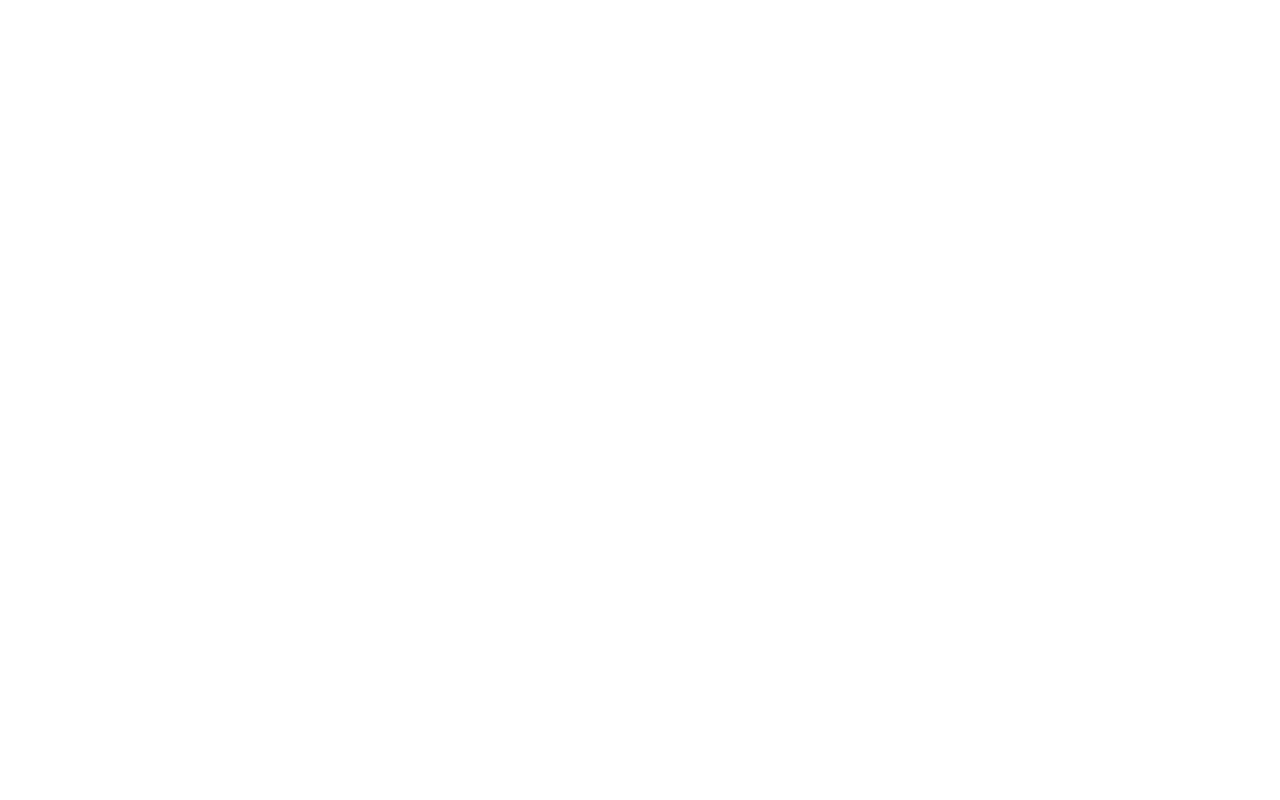
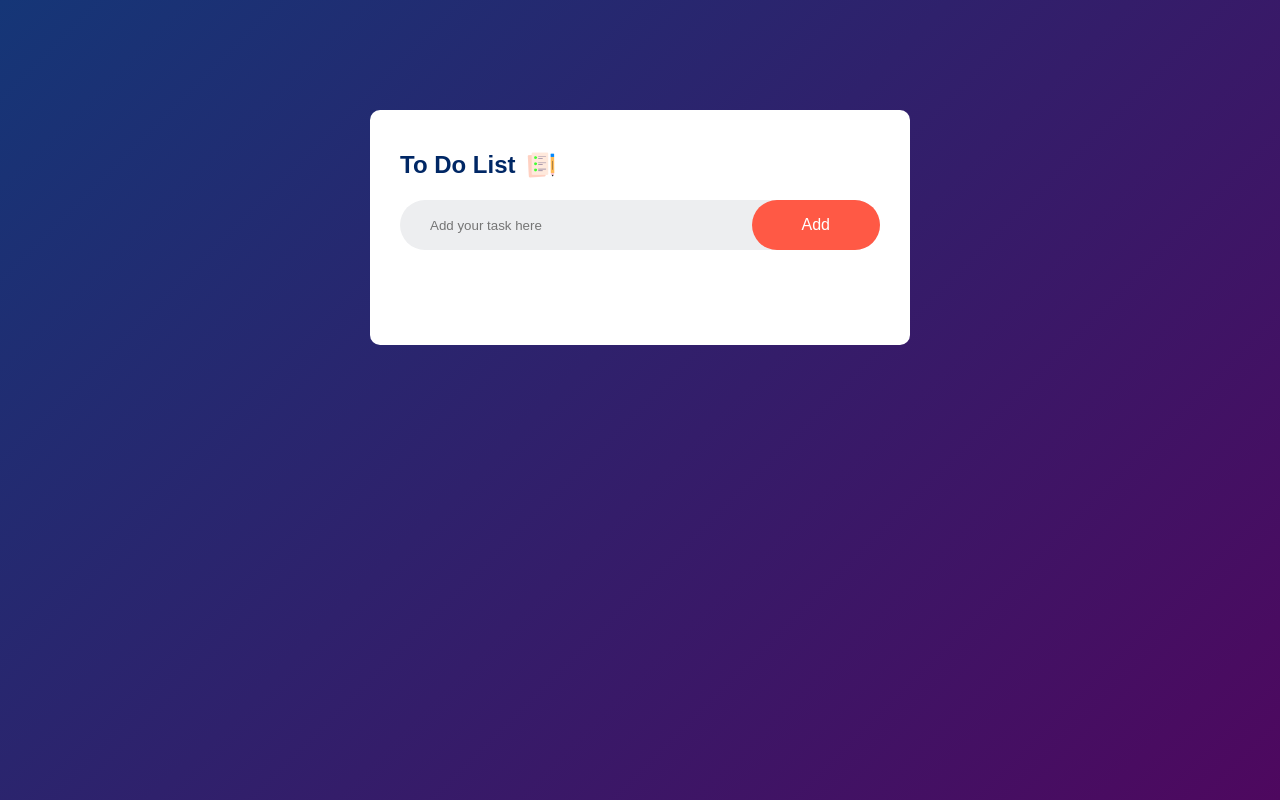
Before and after one commit to jansent1/toDoList, a plain HTML site: page index.html in a window 1280 px wide. Drawn offline with Linux system fonts and the light colour scheme.

Commit message:
basic UI

```diff
--- a/index.html
+++ b/index.html
@@ -5,5 +5,15 @@
         <title>To Do List - Teun</title>
         <link rel="stylesheet" href="styles.css">
     </head>
-    <body></body>
+    <body>
+        <div class="container">
+            <div class="todo-app">
+                <h2>To Do List <img src="images/icon.png" alt="toDoIcon"> </h2>
+                <div class="row">
+                    <input type="text" id="input-box" placeholder="Add your task here">
+                    <button>Add</button>
+                </div>
+            </div>
+        </div>
+    </body>
   </html>
--- a/styles.css
+++ b/styles.css
@@ -4,3 +4,61 @@
     font-family: sans-serif;
     box-sizing: border-box;
 }
+
+.container {
+    width: 100%;
+    min-height: 100vh;
+    background: linear-gradient(135deg, #153677, #4e085f);
+    padding: 10px;
+}
+
+.todo-app {
+    width: 100%;
+    max-width: 540px;
+    background: #fff;
+    margin: 100px auto 20px;
+    padding: 40px 30px 70px;
+    border-radius: 10px;
+}
+
+.todo-app h2 {
+    color: #002765;
+    display: flex;
+    align-items: center;
+    margin-bottom: 20px;
+}
+
+.todo-app h2 img {
+    width: 30px;
+    margin-left: 10px;
+}
+
+.row {
+    display: flex;
+    align-items: center;
+    justify-content: space-between;
+    background: #edeef0;
+    border-radius: 30px;
+    padding-left: 20px;
+    margin-bottom: 25px;
+}
+
+input {
+    flex: 1;
+    border: none;
+    outline: none;
+    background: transparent;
+    padding: 10px;
+    font-weight: 14px;
+}
+
+button {
+    border: none;
+    outline: none;
+    padding: 16px 50px;
+    background: #ff5945;
+    color: #fff;
+    font-size: 16px;
+    cursor: pointer;
+    border-radius: 40px;
+}
```
